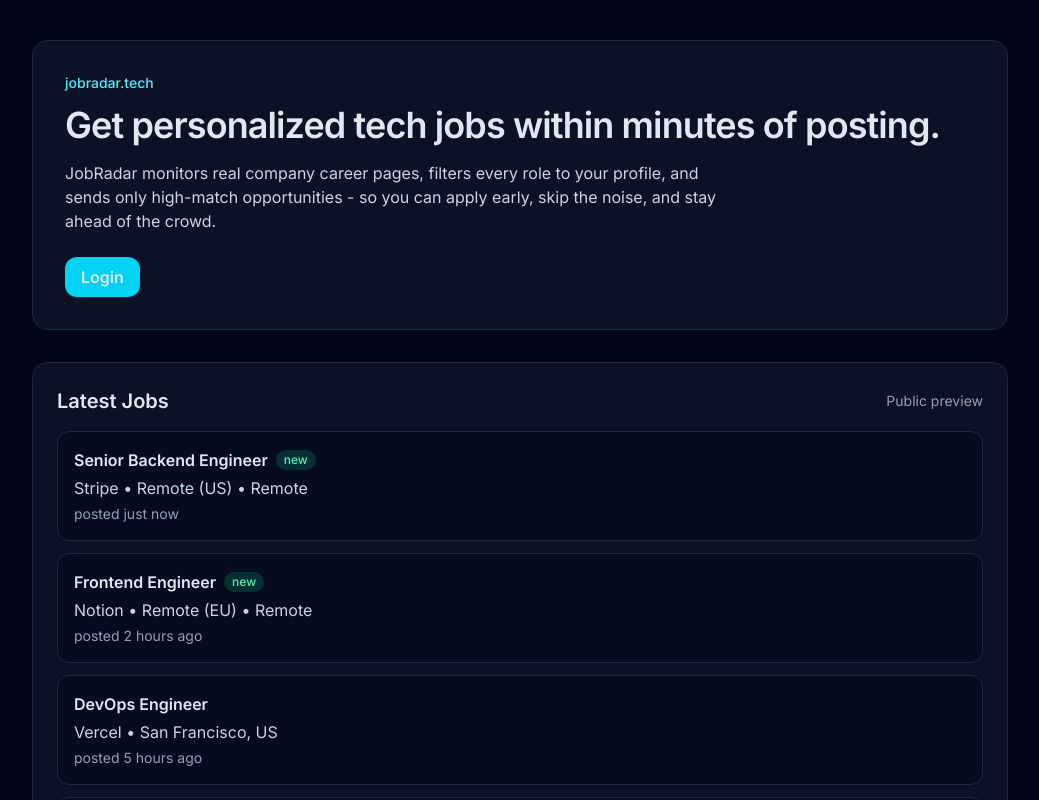
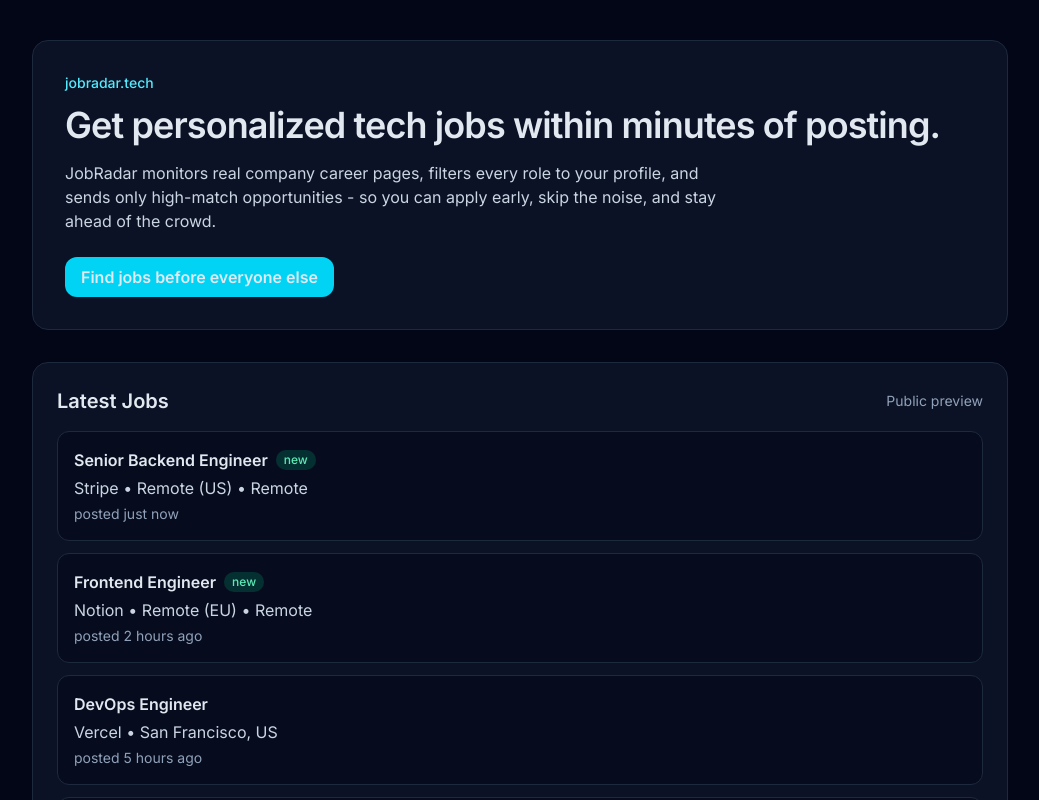
Before and after one commit to zsevic/jobradar, a Next.js app: page / in a window 1280 px wide. Shown: the top 800 px of the page, without its empty margins (120-1159 px from the left). Built offline with nearby package versions, Linux system fonts and the light colour scheme.

Commit message:
Update CTA

```diff
--- a/src/app/page.tsx
+++ b/src/app/page.tsx
@@ -24,7 +24,7 @@ export default function Home() {
             href="/login"
             className="rounded-xl bg-cyan-400 px-4 py-2 font-semibold text-slate-950 transition hover:bg-cyan-300"
           >
-            Login
+            Find jobs before everyone else
           </Link>
         </div>
       </section>
```
